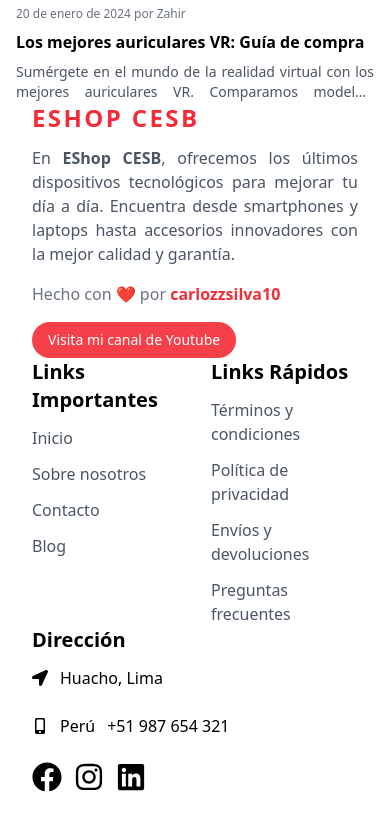
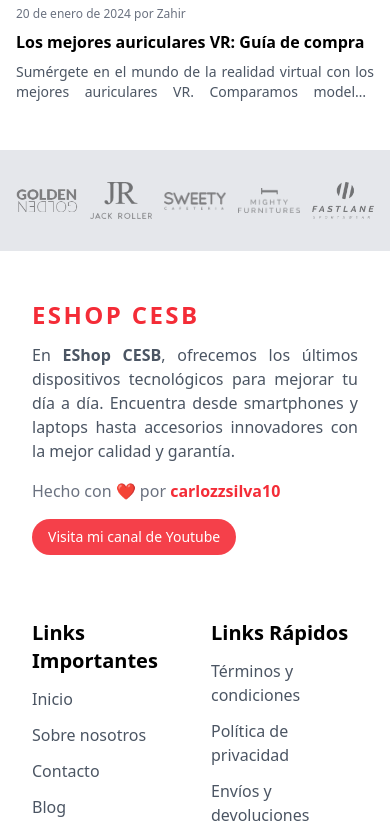
Before and after one commit to carlossilvadev10/eshop-cesb, a React (Vite) app: page / in a window 390 px wide. Shown: the part 8026-8849 px from the top of the page. Built offline with nearby package versions, Linux system fonts and the light colour scheme.

Commit message:
Se arreglan los padding de la vista móvil del Footer y se añade Partners también a la vista móvil

```diff
--- a/src/components/Footer/Footer.jsx
+++ b/src/components/Footer/Footer.jsx
@@ -45,7 +45,7 @@
         <footer className = "dark:bg-gray-950">
             <div className = "container">
                 <div className = "grid md:grid-cols-3 pb-20">
-                    <div className = "px-4">
+                    <div className = "pb-8 md:pb-0 px-4">
                         <a href = "#" className = "text-primary font-semibold tracking-widest text-2xl uppercase sm:text-3xl">
                             EShop CESB
                         </a>
@@ -61,7 +61,7 @@
                     </div>
                     {/* Footer links */}
                     <div className = "col-span-2 grid grid-cols-2 sm:grid-cols-3 md:pl-14">
-                        <div className = "px-4">
+                        <div className = "py-8 md:py-0 px-4">
                             <h1 className = "text-xl font-bold sm:text-left mb-3">
                                 Links Importantes
                             </h1>
@@ -78,7 +78,7 @@
                             </ul>
                         </div>
                         {/* Second col links */}
-                        <div className = "px-4">
+                        <div className = "py-8 md:py-0 px-4">
                             <h1 className = "text-xl font-bold sm:text-left mb-3">
                                 Links Rápidos
                             </h1>
@@ -95,7 +95,7 @@
                             </ul>
                         </div>
                         {/* Company address */}
-                        <div className = "px-4 col-span-2 sm:col-auto">
+                        <div className = "py-8 md:py-0 px-4 col-span-2 sm:col-auto">
                             <h1 className = "text-xl font-bold sm:text-left mb-3">
                                 Dirección
                             </h1>
--- a/src/components/Partners/Partners.jsx
+++ b/src/components/Partners/Partners.jsx
@@ -7,7 +7,7 @@
 
 const Partners = () => {
     return (
-        <section className = "py-8 my-12 hidden md:block bg-gray-200 dark:bg-white/10" data-aos = "zoom-out">
+        <section className = "py-8 my-12 md:block bg-gray-200 dark:bg-white/10" data-aos = "zoom-out">
             <div className = "container">
                 <div className = "grid grid-cols-5 gap-3 place-items-center opacity-50">
                     <img src = {Brand1} alt = "brand" className = "w-[80px] dark:invert" />
```
